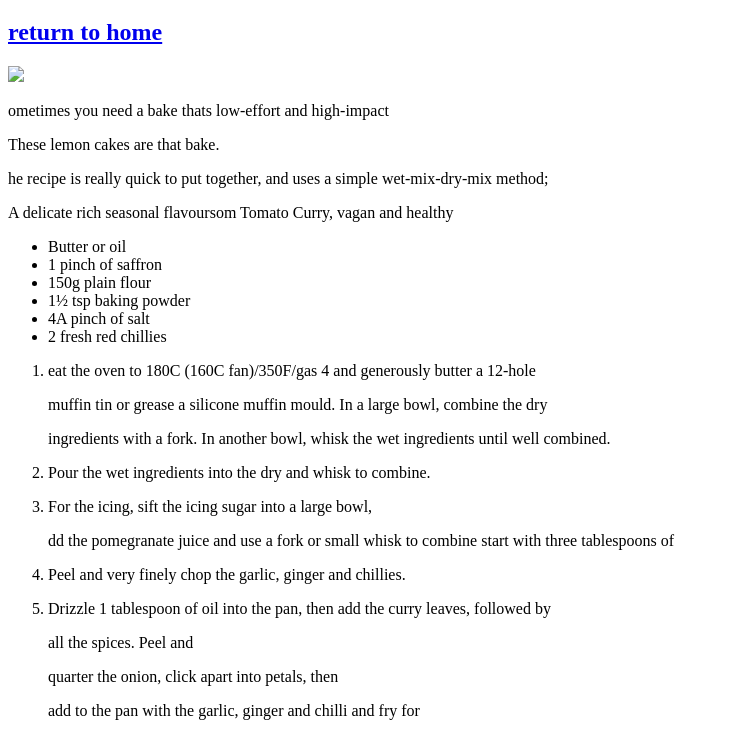
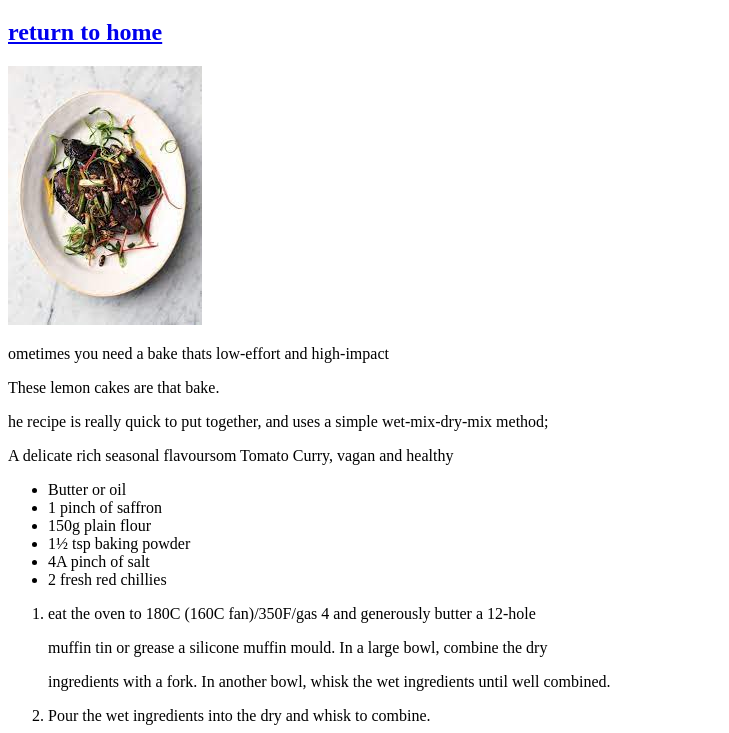
Before and after one commit to funkystud/odin-recipes, a plain HTML site: page recipes/yellow.html in a window 1280 px wide. Shown: the part 61-794 px from the top of the page, without its empty margins (0-729 px from the left). Drawn offline with Linux system fonts and the light colour scheme.

Commit message:
fixed recipes photos -yellow, blue

```diff
--- a/recipes/yellow.html
+++ b/recipes/yellow.html
@@ -9,7 +9,7 @@
     <h1> Tomato Curry</h1>
     <h2><a href="../index.html">return to home</a></h2>
 
-    <img src="./recipes/recipe-photos/download.jpeg">
+    <img src="./recipe-photos/download.jpeg">
 
 
 <p>ometimes you need a bake thats low-effort and high-impact</p>
```
Also changed, not shown: recipes/blue.html (+1 -1 lines).
